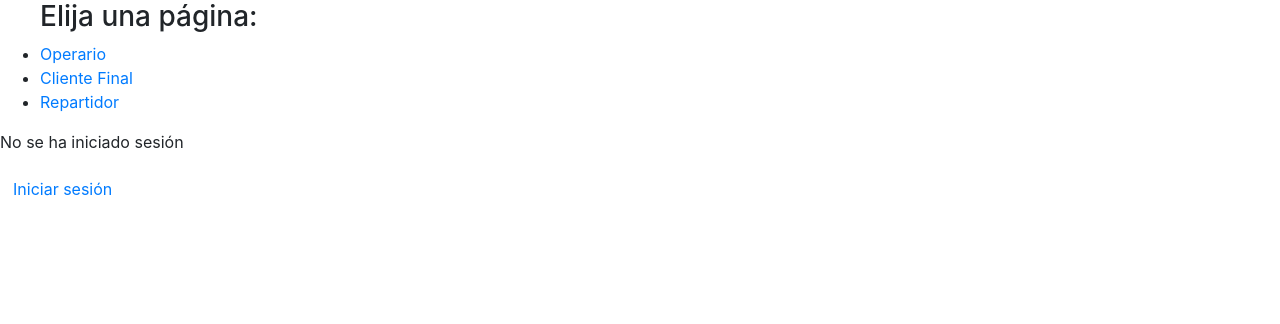
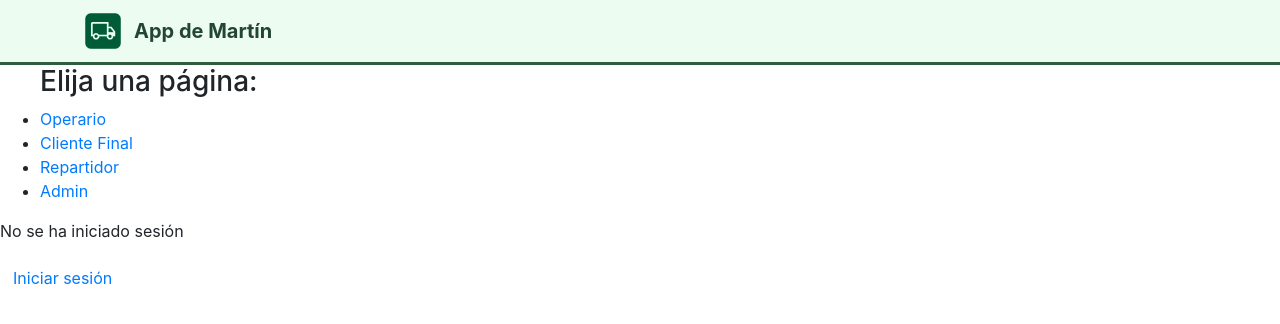
Before and after one commit to M4teee/Ingenieria-en-Software-2026, a Django app: page / in a window 1280 px wide. Shown: the top 324 px of the page. Run offline with Django 5.2, Linux system fonts and the light colour scheme; some libraries are stand-ins or nearby versions.

Commit message:
Agrego estilos con bootstrap, cambio el login del admin, etc.

```diff
--- a/Backend/config/settings.py
+++ b/Backend/config/settings.py
@@ -122,6 +122,12 @@ USE_TZ = True
 
 STATIC_URL = 'static/'
 
+# Carpetas extra donde buscar estáticos (además de las de cada app)
+STATICFILES_DIRS = [BASE_DIR / 'static']
+
+# Carpeta destino de collectstatic (solo producción)
+STATIC_ROOT = BASE_DIR / 'staticfiles'
+
 # Default primary key field type
 # https://docs.djangoproject.com/en/6.1/ref/settings/#default-auto-field
 
--- a/Backend/main/homePage/urls.py
+++ b/Backend/main/homePage/urls.py
@@ -3,5 +3,5 @@ from django.urls import path
 from . import views
 
 urlpatterns = [
-    path('', views.rootHandler)
+    path('', views.rootHandler, name='root')
 ]
--- /dev/null
+++ b/Backend/static/css/base.css
@@ -0,0 +1,22 @@
+:root {
+    --app-green: #2F5D3F;
+    --app-green-dark: #234632;
+    --app-mint: #EDFCF1;
+}
+
+/* Opción A: nav claro (el logo resalta) */
+.navbar-app {
+    --bs-navbar-brand-color: var(--app-green);
+    --bs-navbar-brand-hover-color: var(--app-green-dark);
+    background-color: var(--app-mint);
+    border-bottom: 3px solid var(--app-green);
+}
+
+.navbar-app .navbar-brand > img{
+    margin-right: 13px;
+}
+
+.navbar-app .navbar-brand {
+    font-weight: 700;
+    color: var(--app-green-dark);
+}
--- a/Backend/static/hola.txt
+++ /dev/null
@@ -1 +0,0 @@
-saddddddd
--- /dev/null
+++ b/Backend/templates/admin/login.html
@@ -0,0 +1 @@
+{% extends "registration/login.html" %}
--- a/Backend/templates/base.html
+++ b/Backend/templates/base.html
@@ -1,14 +1,25 @@
+{% load static %}
+
 <!DOCTYPE html>
 <html lang="en">
 <head>
     <meta charset="UTF-8">
     <meta name="viewport" content="width=device-width, initial-scale=1.0">
+    <title>{% block title %}{% endblock %} | Pedidos Martín</title>
+    <link rel="shortcut icon" href="{% static 'Logo 512x512.webp' %}" type="image/x-icon">
 
     <link rel="stylesheet" href="https://cdn.jsdelivr.net/npm/bootstrap@4.3.1/dist/css/bootstrap.min.css" integrity="sha384-ggOyR0iXCbMQv3Xipma34MD+dH/1fQ784/j6cY/iJTQUOhcWr7x9JvoRxT2MZw1T" crossorigin="anonymous">
-
-    <title>{% block title %}{% endblock %} | Pedidos Martín</title>
+    <link rel="stylesheet" href="{% static 'css/base.css' %}">
 </head>
 <body>
+    <nav class="navbar navbar-expand-lg navbar-app">
+        <div class="container">
+            <a class="navbar-brand d-flex align-items-center" href="{% url 'root' %}">
+                <img src="{% static 'Logo Full Resolution.webp' %}" alt="Logo" width="36" height="36" class="me-2">
+                App de Martín
+            </a>
+        </div>
+    </nav>
     <div id="content" name="content">
 	    {% block content %}
 	    {% endblock %}
--- a/Backend/templates/home.html
+++ b/Backend/templates/home.html
@@ -14,5 +14,8 @@
         <li>
             <a href="/repartidor">Repartidor</a>
         </li>
+        <li>
+            <a href="/admin">Admin</a>
+        </li>
     </ul>
 {% endblock content %}
```
Also changed, not shown: Backend/static/Logo 512x512.webp (added), Backend/static/Logo Full Resolution.webp (added).
